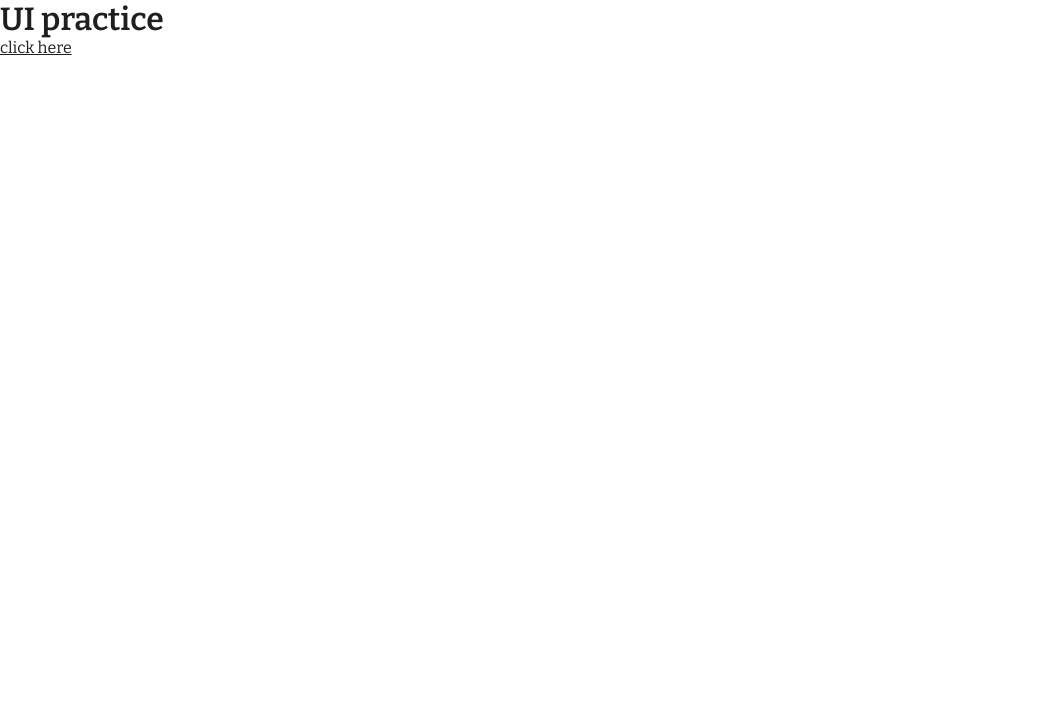
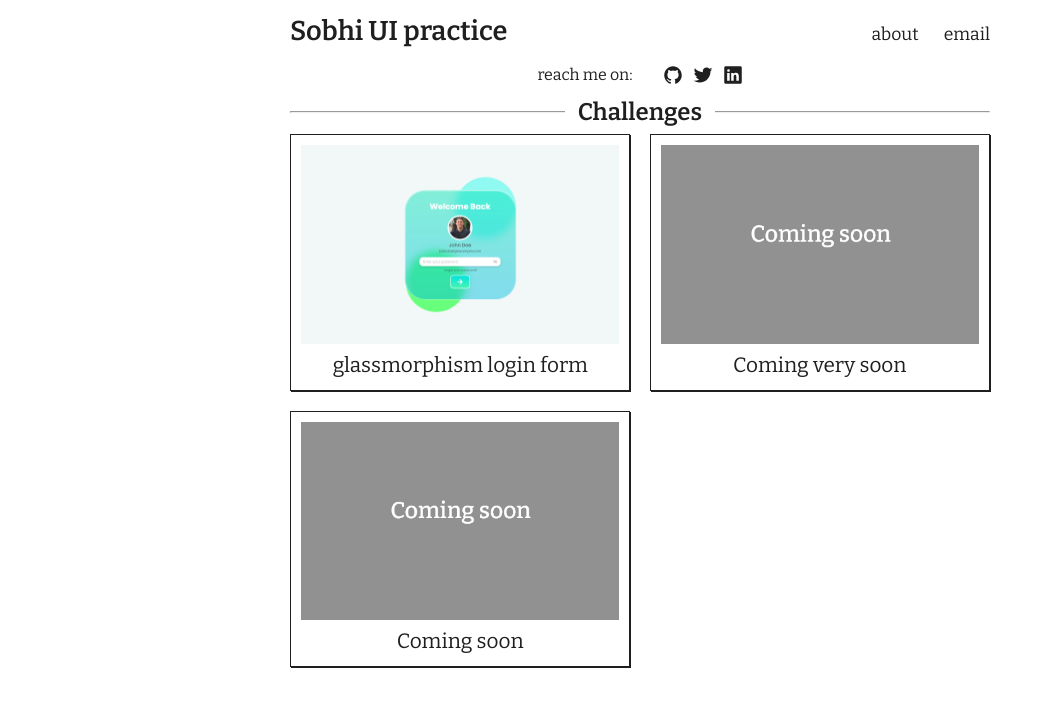
Before and after one commit to mohammedsobhi/cards_ui-dev-prac, a plain HTML site: page index.html in a window 1280 px wide. Shown: the whole page, without its empty margins (0-1054 px from the left). Drawn offline with nearby package versions, Linux system fonts and the light colour scheme.

Commit message:
built and styled the main ui challanges page

```diff
--- a/index.html
+++ b/index.html
@@ -13,8 +13,80 @@
 </head>
 
 <body>
-  <h1>UI practice</h1>
-  <a href="./login-glassmorphism-card/login-card.html">click here</a>
+  <header>
+    <nav class="navbar">
+      <h1>Sobhi UI practice</h1>
+      <ul class="nav-items">
+        <li class="nav-item">
+          <a href="/" class="nav-link">
+            about
+          </a>
+        </li>
+        <li class="nav-item">
+          <a href="/" class="nav-link">
+            email
+          </a>
+        </li>
+      </ul>
+    </nav>
+
+    <section class="social-media">
+      <p>reach me on: </p>
+      <ul>
+        <li>
+          <a href="/">
+            <img src='/assets/logo-github.svg' alt="github logo" />
+          </a>
+        </li>
+        <li>
+          <a href="/">
+            <img src='/assets/logo-twitter.svg' alt="twitter logo" />
+          </a>
+        </li>
+        <li>
+          <a href="/">
+            <img src='/assets/logo-linkedin.svg' alt="linkedIn logo" />
+          </a>
+        </li>
+      </ul>
+    </section>
+  </header>
+  <main>
+    <div class="challenges-container">
+      <div class="challenges-title">
+        <hr />
+        <h2>Challenges</h2>
+      </div>
+      <div class="challenges-body">
+
+        <a href="login-glassmorphism-card/login-card.html" class="challenge">
+          <div class="thumbnail">
+            <img src="/login-glassmorphism-card/thumbnail.jpg" alt="challenge thumbnail">
+          </div>
+          <div class="challenge-title">
+            glassmorphism login form
+          </div>
+        </a>
+        <a href="#" class="challenge">
+          <div class="thumbnail">
+            <img src="/assets/coming-soon.png" alt="challenge thumbnail">
+          </div>
+          <div class="challenge-title">
+            Coming very soon
+          </div>
+        </a>
+        <a href="#" class="challenge">
+          <div class="thumbnail">
+            <img src="/assets/coming-soon.png" alt="challenge thumbnail">
+          </div>
+          <div class="challenge-title">
+            Coming soon
+          </div>
+        </a>
+
+      </div>
+    </div>
+  </main>
 </body>
 
 </html>
--- a/style.css
+++ b/style.css
@@ -3,10 +3,12 @@
   font-family: "Bitter", serif;
 }
 
+html,
 body {
   color: #1f1f1f;
   margin: 0;
   padding: 0;
+  overflow-x: hidden;
 }
 
 p,
@@ -24,3 +26,142 @@ a {
   color: #1f1f1f;
   font-family: "Bitter", serif;
 }
+
+/* global classes */
+.btn {
+  background-color: #1f1f1f;
+  color: #fff;
+  padding: 5px 25px;
+  border: none;
+  font-weight: bold;
+  font-style: italic;
+  font-size: 1rem;
+  cursor: pointer;
+}
+
+.btn:hover {
+  opacity: 0.94;
+}
+
+/* navbar */
+.navbar {
+  width: min(90%, 700px);
+  margin: 0 auto;
+  display: flex;
+  justify-content: space-between;
+  align-items: baseline;
+}
+
+.navbar h1 {
+  font-size: clamp(1.3rem, 2.5vw, 1.7rem);
+  margin: 15px 0;
+}
+
+.nav-items {
+  display: flex;
+  align-items: baseline;
+  gap: 25px;
+}
+
+.nav-item {
+  list-style: none;
+}
+
+.nav-link {
+  text-decoration: none;
+  color: #1f1f1f;
+  font-size: 1.1rem;
+}
+
+/* socialMedia links */
+.social-media {
+  display: flex;
+  gap: 30px;
+  justify-content: center;
+  margin: 3px 0;
+}
+
+.social-media ul {
+  display: flex;
+  gap: 10px;
+}
+
+.social-media li {
+  list-style: none;
+}
+
+.social-media img {
+  width: 20px;
+}
+
+.social-media img:hover {
+  opacity: 0.8;
+}
+
+/* Main */
+main {
+  width: min(90%, 700px);
+  margin: 0 auto;
+}
+
+/* Challenges */
+/* =========== */
+.challenges-title {
+  margin: 1.4rem 0 0.5rem 0;
+}
+
+.challenges-container h2 {
+  text-align: center;
+  background-color: #fff;
+  width: 150px;
+  margin: 0 auto;
+  margin-top: -23px;
+  z-index: 100;
+}
+.challenges-container hr {
+  z-index: 1;
+}
+
+.challenges-body {
+  display: grid;
+  grid-template-columns: repeat(auto-fit, minmax(320px, 1fr));
+  justify-items: center;
+  align-items: stretch;
+  gap: 1.2rem;
+  margin-bottom: 20px;
+}
+
+.challenge {
+  display: flex;
+  flex-direction: column;
+  justify-content: flex-start;
+  align-items: center;
+  max-width: 21.7rem;
+  text-decoration: none;
+  border: 0.5px solid #1f1f1f;
+  cursor: pointer;
+  padding: 10px 10px;
+  box-shadow: 1px 1px 0px #1f1f1f;
+  transition: ease-in-out 0.1s;
+}
+.challenge:hover {
+  box-shadow: 5px 4px 0px #1f1f1f;
+}
+.challenge:hover img {
+  border: 0.5px solid #1f1f1f;
+}
+.challenge:hover .challenge-title {
+  font-weight: 600;
+}
+
+.thumbnail img {
+  max-width: 100%;
+  transition: ease-in-out 0.1s;
+}
+
+.challenge-title {
+  color: #1f1f1f;
+  text-align: center;
+  font-size: 1.3rem;
+  margin: 5px 0 2px 0;
+}
```
Also changed, not shown: assets/coming-soon.png (added), assets/logo-github.svg (added), assets/logo-linkedin.svg (added), assets/logo-twitter.svg (added).
